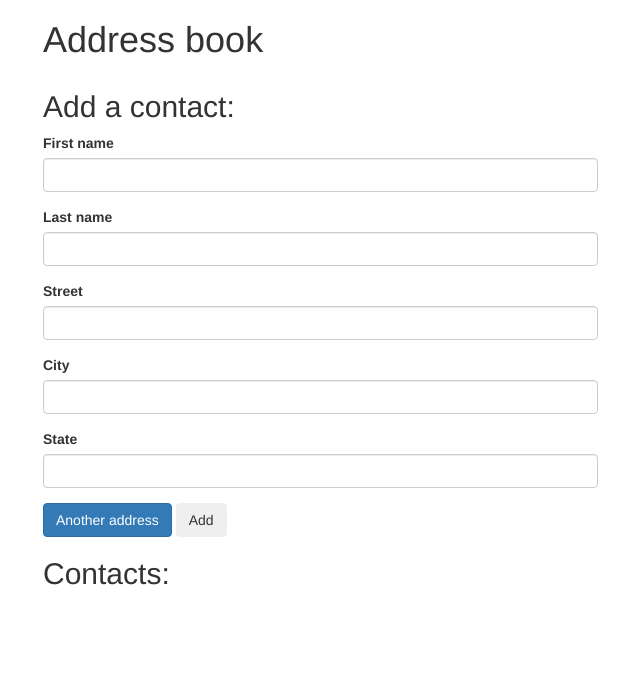
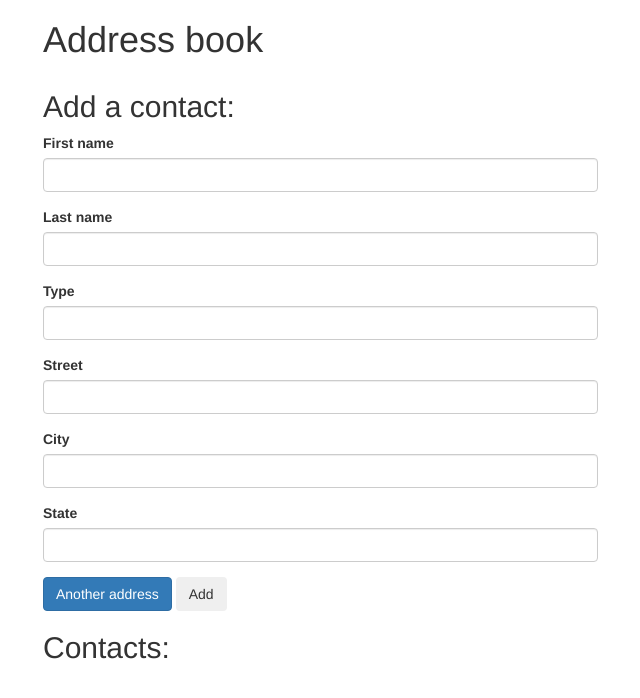
Before and after one commit to kchamp45/addressBook, a plain HTML site: page index.html in a window 1280 px wide. Shown: the whole page, without its empty margins (27-667 px from the left). Drawn offline with Linux system fonts and the light colour scheme.

Commit message:
add html to include type in address.

```diff
--- a/index.html
+++ b/index.html
@@ -26,6 +26,11 @@
 
             <div id="new-addresses">
               <div class="new-address">
+                <div class="form-group">
+                  <label for="type">Type</label>
+                  <input type="text" class="form-control type">
+                </div>
+
                 <div class="form-group">
                   <label for="new-street">Street</label>
                   <input type="text" class="form-control" id="new-street">
```
